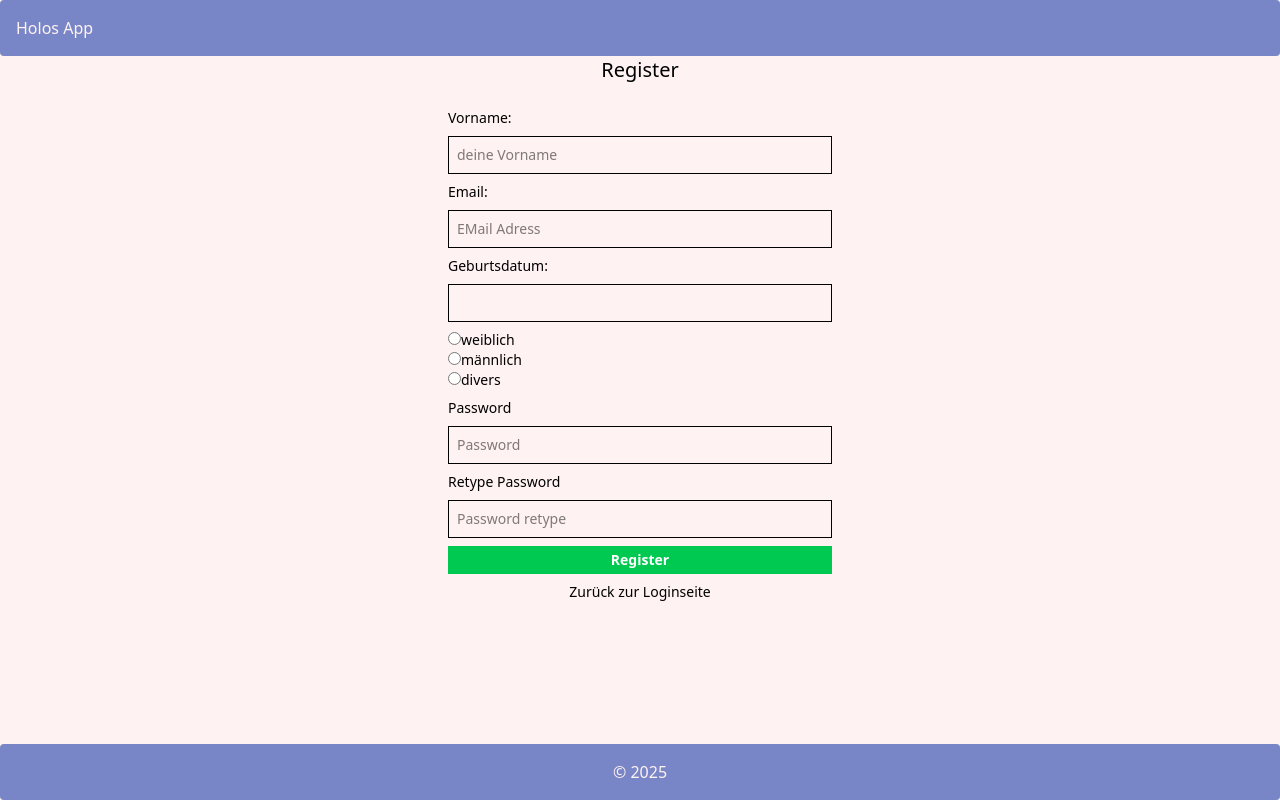
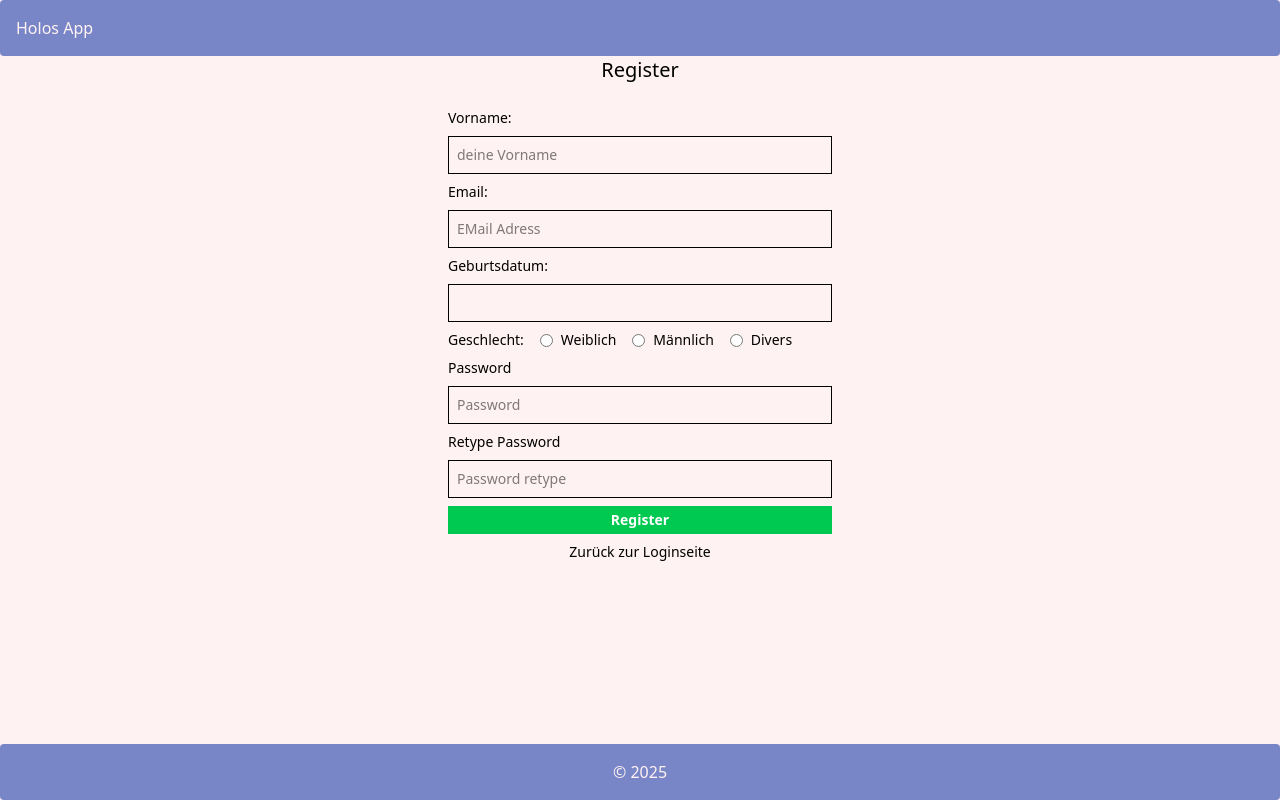
Before and after one commit to team-holos/holos-app, a React (Vite) app in the folder frontend/: page /register in a window 1280 px wide. Built offline with nearby package versions, Linux system fonts and the light colour scheme; no server answers.

Commit message:
moved radio buttons at the same line and added some spacing

```diff
--- a/frontend/src/pages/RegisterPage.jsx
+++ b/frontend/src/pages/RegisterPage.jsx
@@ -118,38 +118,39 @@ function RegisterPage() {
         onChange={(date) => setBirthday(date)}
       />
       {emailError && <p className="text-red-500">{emailError}</p>}
-      <form>
+      <form className="flex gap-4">
+        <span className="font-medium">Geschlecht:</span>
         <div className="radio">
-          <label>
+          <label className="flex items-center gap-2">
             <input
               type="radio"
               value="female"
               checked={selectedGender==="female"}
               onChange={(e) => setSelectedGender(e.target.value)}
             />
-            weiblich
+            Weiblich
           </label>
         </div>
         <div className="radio">
-          <label>
+          <label className="flex items-center gap-2">
             <input
               type="radio"
               value="male"
               checked={selectedGender==="male"}
               onChange={(e) => setSelectedGender(e.target.value)}
             />
-            männlich
+            Männlich
           </label>
         </div>
         <div className="radio">
-          <label>
+          <label className="flex items-center gap-2">
             <input
               type="radio"
               value="diverse"
               checked={selectedGender==="diverse"}
               onChange={(e) => setSelectedGender(e.target.value)}
             />
-            divers
+            Divers
           </label>
         </div>
       </form>
```
